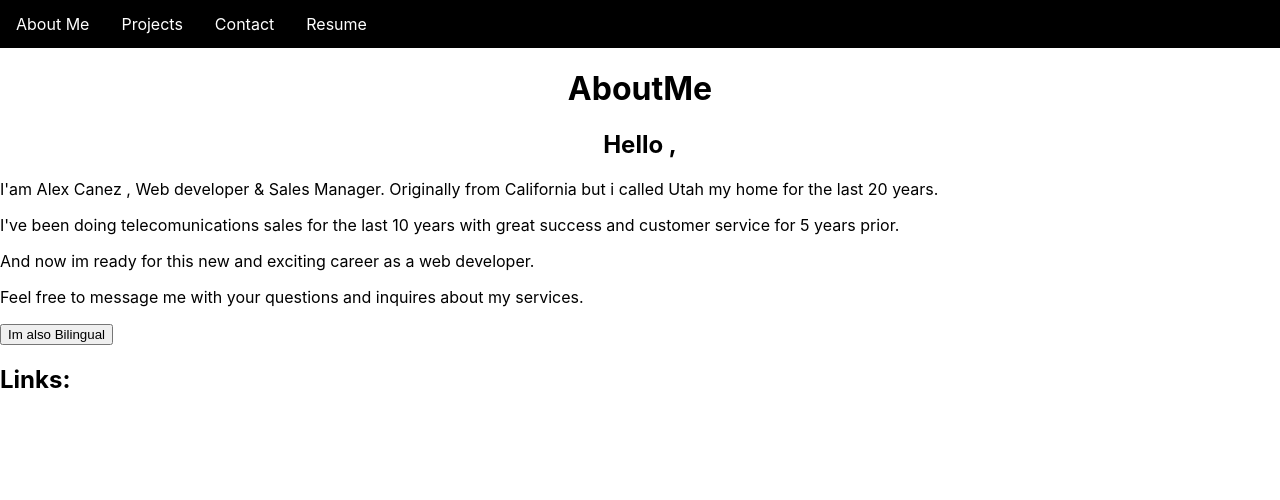
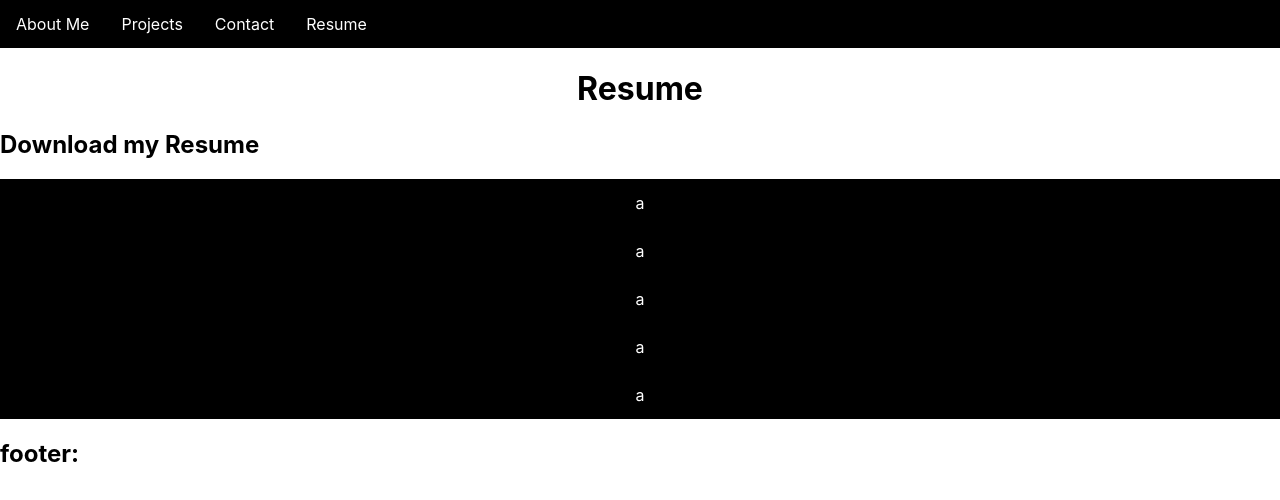
Before and after one commit to AlexCan36/react-portfolio-ac, a React (Create React App) app: page / in a window 1280 px wide. Both pictures are taken after a click on the item "Resume". Shown: the top 500 px of the page. Built offline with nearby package versions, Linux system fonts and the light colour scheme.

Commit message:
added resume section

```diff
--- a/src/App.js
+++ b/src/App.js
@@ -1,10 +1,11 @@
-import logo from './logo.svg';
+//import logo from './logo.svg';
 import './App.css';
-import Header from './Components/Header';
+//import Header from './Components/Header';
 import { useState } from 'react';
 import AboutMe from './Components/Pages/AboutMe';
 import Projects from './Components/Pages/Projects';
 import Contact from './Components/Pages/Contact';
+import Resume from './Components/Pages/Resume';
 
 function App() {
   const [currentPage, setcurrentPage] = useState('About Me')
@@ -15,15 +16,16 @@ function App() {
           <li onClick={() => setcurrentPage("About Me")}>About Me</li>
           <li onClick={() => setcurrentPage("Projects")}>Projects</li>
           <li onClick={() => setcurrentPage("Contact")}>Contact</li>
-          <li>Resume</li>
+          <li onClick={() => setcurrentPage("Resume")}>Resume</li>
         </ul>
       </nav>
       {currentPage === "About Me" ? <AboutMe />
         : currentPage === "Projects" ? <Projects />
+        : currentPage === "Resume" ? <Resume />
           : <Contact />}
 
       <footer>
-        <h2>Links:</h2>
+        <h2>footer:</h2>
       </footer>
 
     </div>
--- /dev/null
+++ b/src/Components/Pages/Resume.js
@@ -0,0 +1,23 @@
+import Header from "../Header";
+import React from 'react';
+//import coverImage from '';
+
+function Resume() {
+    return (
+        <div>
+            <Header title="Resume" />
+            <h2> Download my Resume </h2>
+            <section>
+                <ul>
+                    <li> a</li>
+                    <li> a</li>
+                    <li>a </li>
+                    <li>a </li>
+                    <li>a </li>
+                </ul>
+            </section>
+        </div>
+    )
+}
+
+export default Resume;
```
